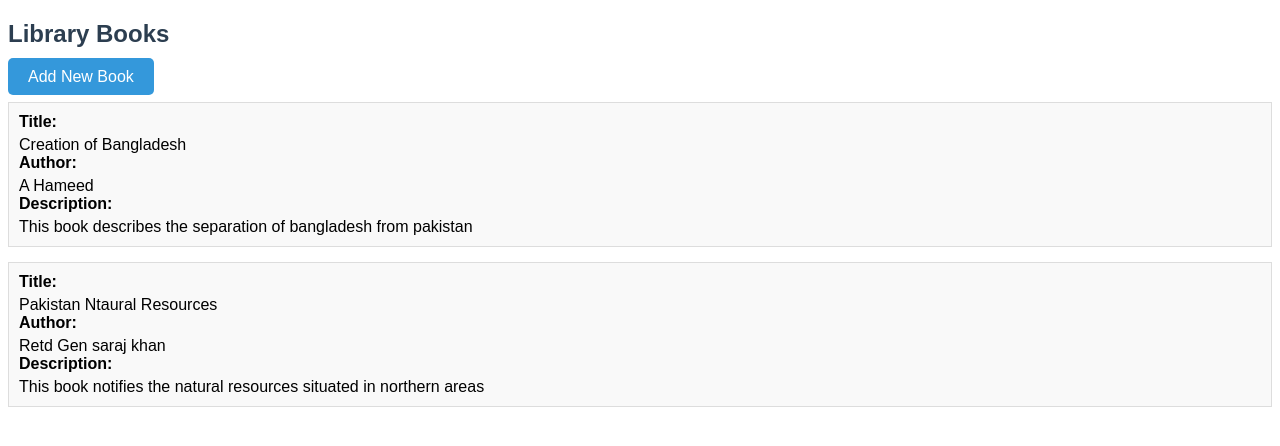
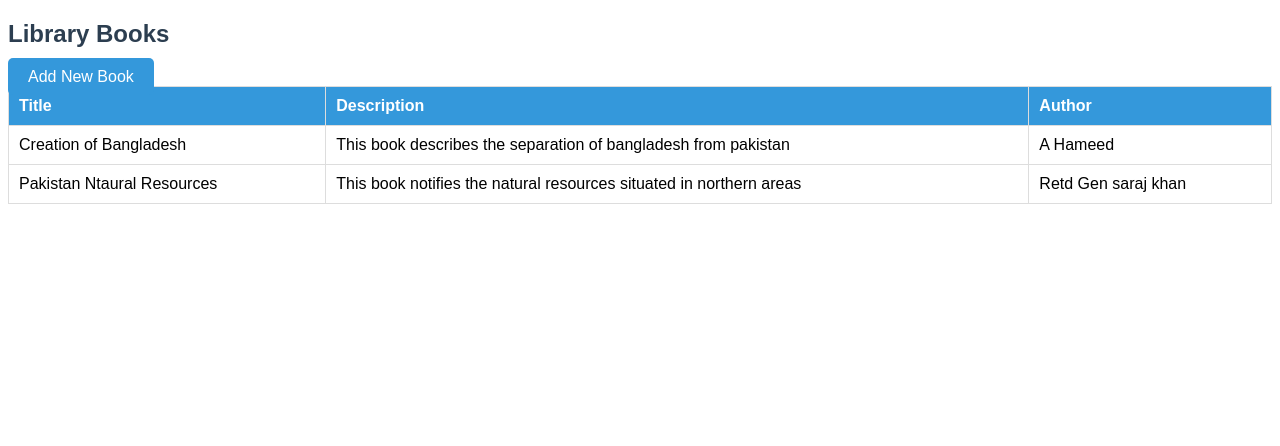
Before and after one commit to Ashfaq3442/library-management, a Django app: page /books/ in a window 1280 px wide. Shown: the top 446 px of the page. Run offline with Django 5.2, Linux system fonts and the light colour scheme; data comes from the database, SQL or seed files in the repository.

Commit message:
book details in separate columns

```diff
--- a/books/templates/books/book_list.html
+++ b/books/templates/books/book_list.html
@@ -9,19 +9,20 @@
         h2 {
             color: #2c3e50;
         }
-        ul {
-            list-style-type: none;
-            padding: 0;
+        table {
+            width: 100%;
+            border-collapse: collapse;
         }
-        li {
-            margin-bottom: 15px;
-            padding: 10px;
-            background-color: #f9f9f9;
+        table, th, td {
             border: 1px solid #ddd;
         }
-        li strong {
-            display: block;
-            margin-bottom: 5px;
+        th, td {
+            padding: 10px;
+            text-align: left;
+        }
+        th {
+            background-color: #3498db;
+            color: white;
         }
         .add-book-btn {
             margin-bottom: 20px;
@@ -43,14 +44,24 @@
     <!-- Add Book Button -->
     <a href="{% url 'add_book' %}" class="add-book-btn">Add New Book</a>
 
-    <ul>
-        {% for book in books %}
-            <li>
-                <strong>Title:</strong> {{ book.title }}<br>
-                <strong>Author:</strong> {{ book.author }}<br>
-                <strong>Description:</strong> {{ book.description }}<br>
-            </li>
-        {% endfor %}
-    </ul>
+    <!-- Table of Books -->
+    <table>
+        <thead>
+            <tr>
+                <th>Title</th>
+                <th>Description</th>
+                <th>Author</th>
+            </tr>
+        </thead>
+        <tbody>
+            {% for book in books %}
+            <tr>
+                <td>{{ book.title }}</td>
+                <td>{{ book.description }}</td>
+                <td>{{ book.author }}</td>
+            </tr>
+            {% endfor %}
+        </tbody>
+    </table>
 </body>
 </html>
```
